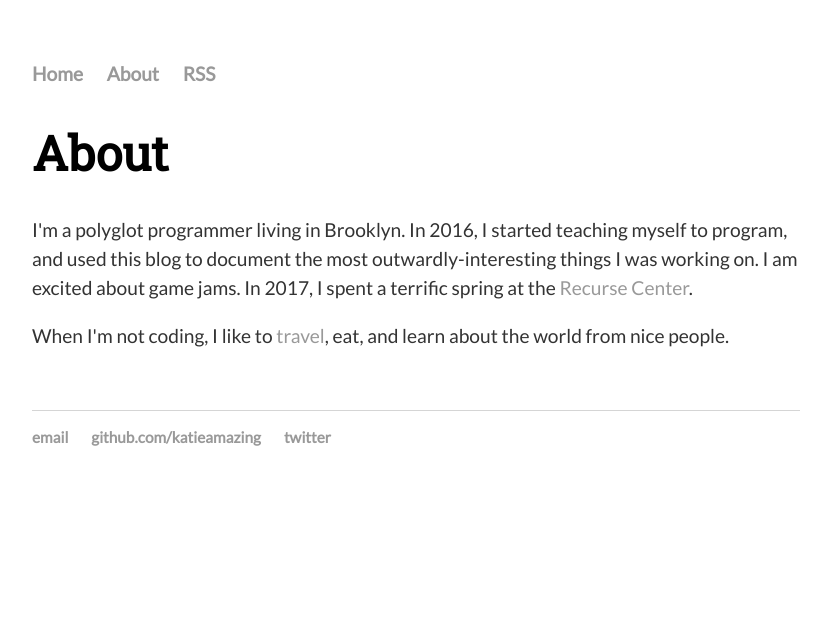
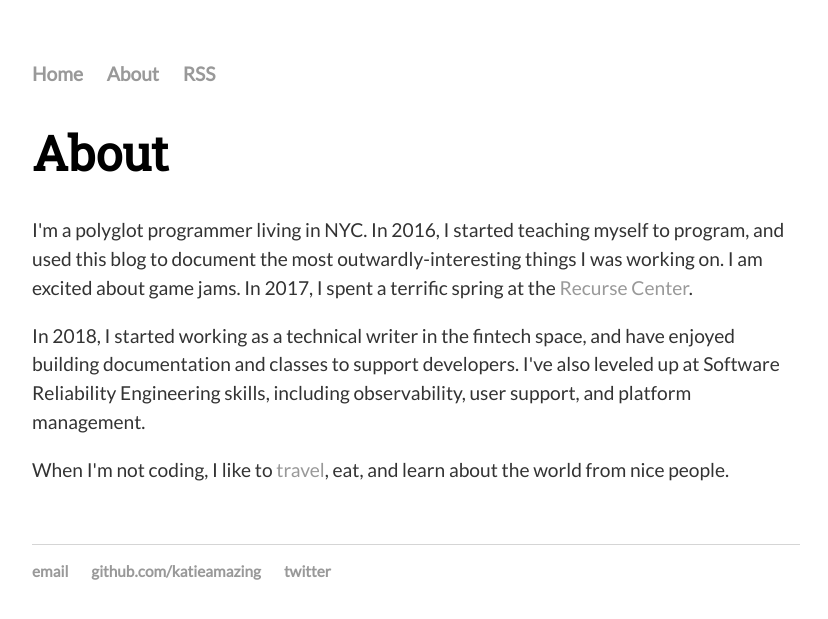
Before and after one commit to katieamazing/katieamazing.github.io, a Jekyll site: the page built from about/index.html, in a window 1280 px wide. Shown: the top 619 px of the page, without its empty margins (224-1052 px from the left). Built offline with Jekyll 4.4.1, drawn with Linux system fonts in a browser that asks for light colours; a script that is not in the unit is left out.

Commit message:
Updates - technical writering

```diff
--- a/about/index.html
+++ b/about/index.html
@@ -13,9 +13,10 @@
 <body>
   <h1>{{ page.title }}</h1>
   <div class="blurb">
-  <p>I'm a polyglot programmer living in Brooklyn. In 2016, I started teaching myself to program, and used this blog to document the most outwardly-interesting things I was working on. I am excited about game jams. In 2017, I spent a terrific spring at the <a href="https://www.recurse.com/">Recurse Center</a>.</p>
+  <p>I'm a polyglot programmer living in NYC. In 2016, I started teaching myself to program, and used this blog to document the most outwardly-interesting things I was working on. I am excited about game jams. In 2017, I spent a terrific spring at the <a href="https://www.recurse.com/">Recurse Center</a>.</p>
+  <p>In 2018, I started working as a technical writer in the fintech space, and have enjoyed building documentation and classes to support developers. I've also leveled up at Software Reliability Engineering skills, including observability, user support, and platform management.</p>
 
-<p>When I'm not coding, I like to <a href="https://drive.google.com/open?id=1FNG4AB6eY5Bqg38WbtreN0fwuwA&usp=sharing">travel</a>, eat, and learn about the world from nice people.
+	  <p>When I'm not coding, I like to <a href="https://drive.google.com/open?id=1FNG4AB6eY5Bqg38WbtreN0fwuwA&usp=sharing">travel</a>, eat, and learn about the world from nice people.
 </p>
   </div>
 <div>
```
